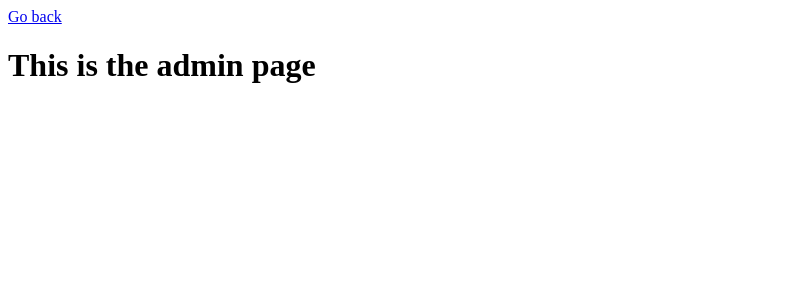
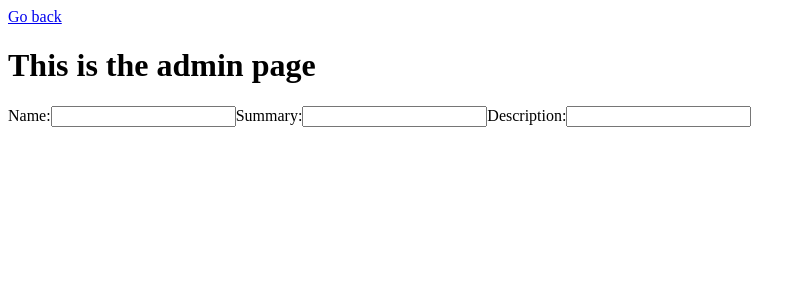
Before and after one commit to Rae-Kwon/richard-kwon-portfolio, a Next.js app: page /admin in a window 1280 px wide. Shown: the top 300 px of the page, without its empty margins (0-806 px from the left). Built offline with nearby package versions, Linux system fonts and the light colour scheme.

Commit message:
Add ProjectForm component to admin page

```diff
--- a/pages/admin.jsx
+++ b/pages/admin.jsx
@@ -1,4 +1,5 @@
 import Link from 'next/link'
+import ProjectForm from '../components/admin/projectsForm'
 
 const Admin = () => {
     return (
@@ -7,6 +8,7 @@ const Admin = () => {
                 <a>Go back</a>
             </Link>
             <h1>This is the admin page</h1>
+            <ProjectForm />
         </div>
     )
 }
```
